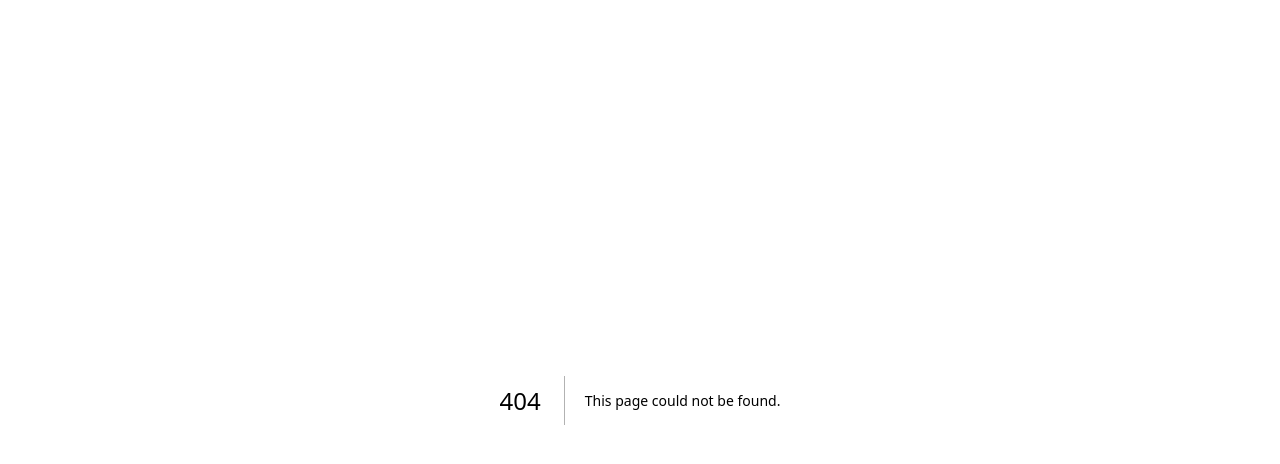
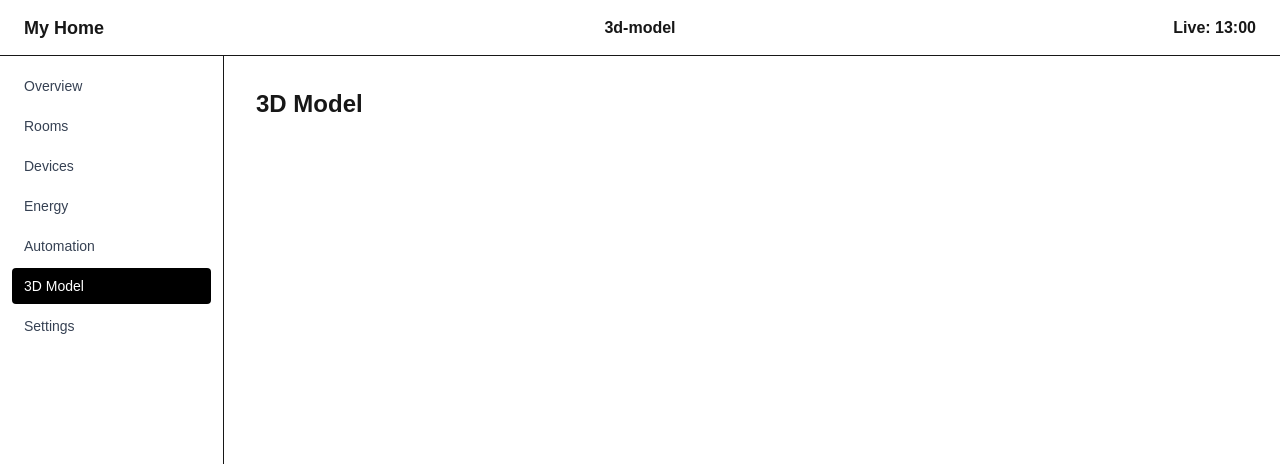
Before and after one commit to Aks-l/IDIG4110-group1, a Next.js app in the folder frontend/my-app/: page /dashboard/3d-model in a window 1280 px wide. Before the commit this address had no page. Shown: the top 464 px of the page. Built offline with nearby package versions, Linux system fonts and the light colour scheme.

Commit message:
feat: Added skeleton for Sidebar pages and needed components

```diff
--- /dev/null
+++ b/frontend/my-app/src/app/dashboard/3d-model/page.tsx
@@ -0,0 +1,4 @@
+
+export default function ModelPage() {
+  return <h1 className="text-2xl font-bold">3D Model</h1>;
+}
--- /dev/null
+++ b/frontend/my-app/src/app/dashboard/automation/page.tsx
@@ -0,0 +1,5 @@
+
+
+export default function AutomationPage() {
+  return <h1 className="text-2xl font-bold">Automation</h1>;
+}
--- /dev/null
+++ b/frontend/my-app/src/app/dashboard/devices/page.tsx
@@ -0,0 +1,5 @@
+
+
+export default function EnergyPage() {
+  return <h1 className="text-2xl font-bold">Energy</h1>;
+}
--- /dev/null
+++ b/frontend/my-app/src/app/dashboard/energy/page.tsx
@@ -0,0 +1,5 @@
+
+
+export default function EnergyPage() {
+  return <h1 className="text-2xl font-bold">Energy</h1>;
+}
--- a/frontend/my-app/src/app/dashboard/layout.tsx
+++ b/frontend/my-app/src/app/dashboard/layout.tsx
@@ -1,4 +1,5 @@
-import { SideBar } from "@/components/SideBar";
+import { TopBar } from '@/components/TopBar';
+import { SideBar } from '@/components/SideBar';
 
 export default function DashboardLayout({
   children,
@@ -6,9 +7,12 @@ export default function DashboardLayout({
   children: React.ReactNode;
 }) {
   return (
-    <div className="flex">
-      <SideBar />
-      <main className="flex-1 p-8">{children}</main>
+    <div className="flex h-screen flex-col">
+      <TopBar />
+      <div className="flex flex-1 overflow-hidden">
+        <SideBar />
+        <main className="flex-1 overflow-y-auto p-8">{children}</main>
+      </div>
     </div>
   );
 }
--- /dev/null
+++ b/frontend/my-app/src/app/dashboard/rooms/page.tsx
@@ -0,0 +1,4 @@
+
+export default function RoomsPage() {
+  return <h1 className="text-2xl font-bold">Rooms</h1>;
+}
--- /dev/null
+++ b/frontend/my-app/src/app/dashboard/settings/page.tsx
@@ -0,0 +1,4 @@
+
+export default function OverViewPage() {
+  return <h1 className="text-2xl font-bold">Overview</h1>;
+}
--- a/frontend/my-app/src/components/SideBar.tsx
+++ b/frontend/my-app/src/components/SideBar.tsx
@@ -1,19 +1,19 @@
 import { NavItem } from "./NavItem";
 
+const prefix = "/dashboard";
 const menuItems = [
-    { href: '/overview', label: 'Overview' },
-    { href: '/rooms', label: 'Rooms' },
-    { href: '/devices', label: 'Devices' },
-    { href: '/energy', label: 'Energy' },
-    { href: '/automation', label: 'Automation' },
-    { href: '/3d-model', label: '3D Model' },
-    { href: '/settings', label: 'Settings' },
+    { href: prefix + '/overview', label: 'Overview' },
+    { href: prefix + '/rooms', label: 'Rooms' },
+    { href: prefix + '/devices', label: 'Devices' },
+    { href: prefix + '/energy', label: 'Energy' },
+    { href: prefix + '/automation', label: 'Automation' },
+    { href: prefix + '/3d-model', label: '3D Model' },
+    { href: prefix + '/settings', label: 'Settings' },
 ];
 
 export function SideBar() {
   return (
-    <aside className="flex h-screen w-56 flex-col gap-1 border-r bg-white p-3">
-      <h2 className="mb-4 px-3 text-lg font-bold">My App</h2>
+    <aside className="flex w-56 flex-col gap-1 overflow-y-auto border-r bg-white p-3">
       {menuItems.map((item) => (
         <NavItem key={item.href} href={item.href} label={item.label} />
       ))}
--- /dev/null
+++ b/frontend/my-app/src/components/TopBar.tsx
@@ -0,0 +1,17 @@
+'use client';
+
+import { usePathname } from 'next/navigation';
+
+export function TopBar() {
+  const pathname = usePathname();
+  const segment = pathname.split('/').filter(Boolean).pop() ?? '';
+  const pageTitle = segment.charAt(0).toUpperCase() + segment.slice(1);
+
+  return (
+    <header className="grid h-14 grid-cols-3 items-center border-b bg-white px-6">
+      <h1 className="text-lg font-bold">My Home</h1>
+      <span className="text-center font-bold">{pageTitle}</span>
+      <span className="text-right font-bold">Live: 13:00</span>
+    </header>
+  );
+}
```
